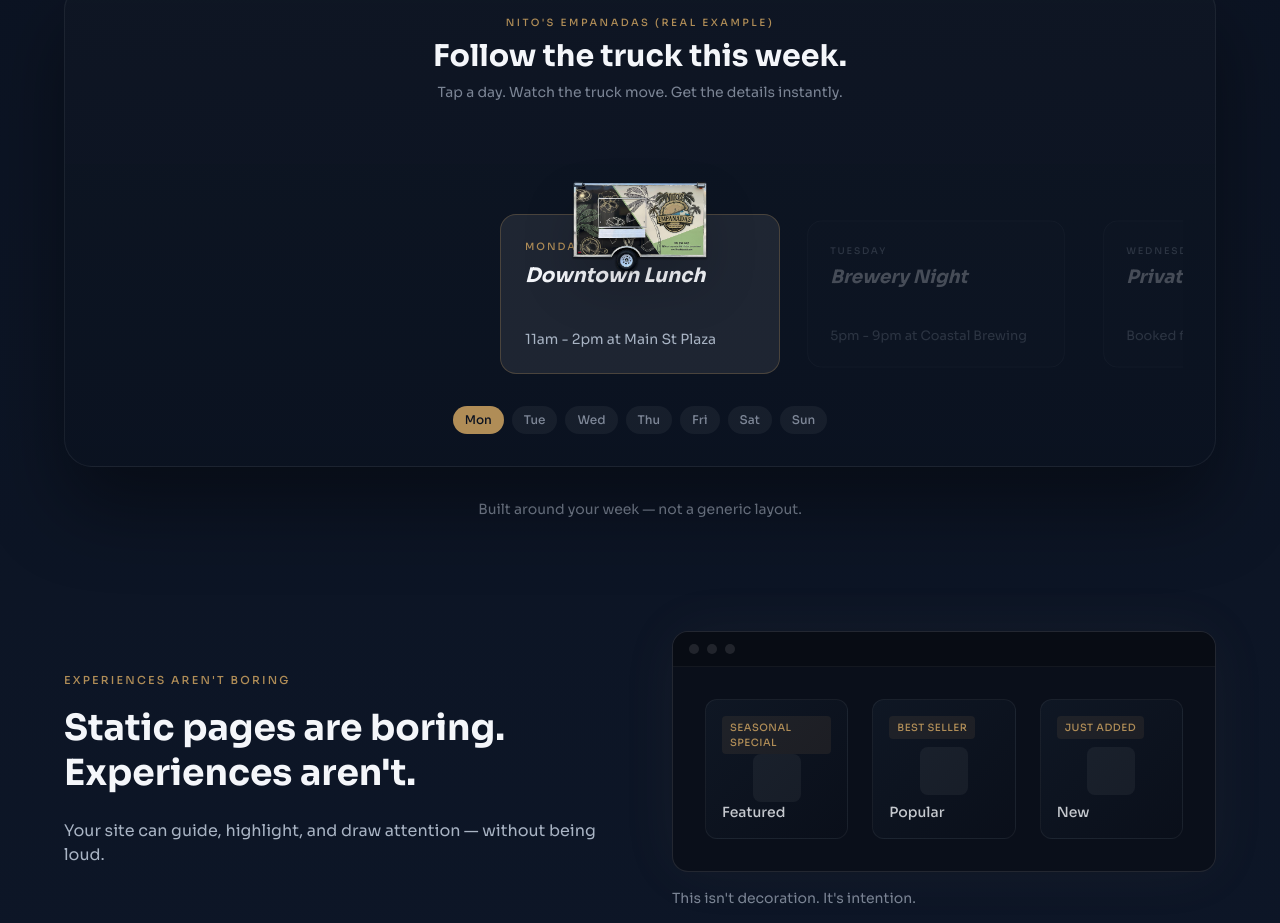
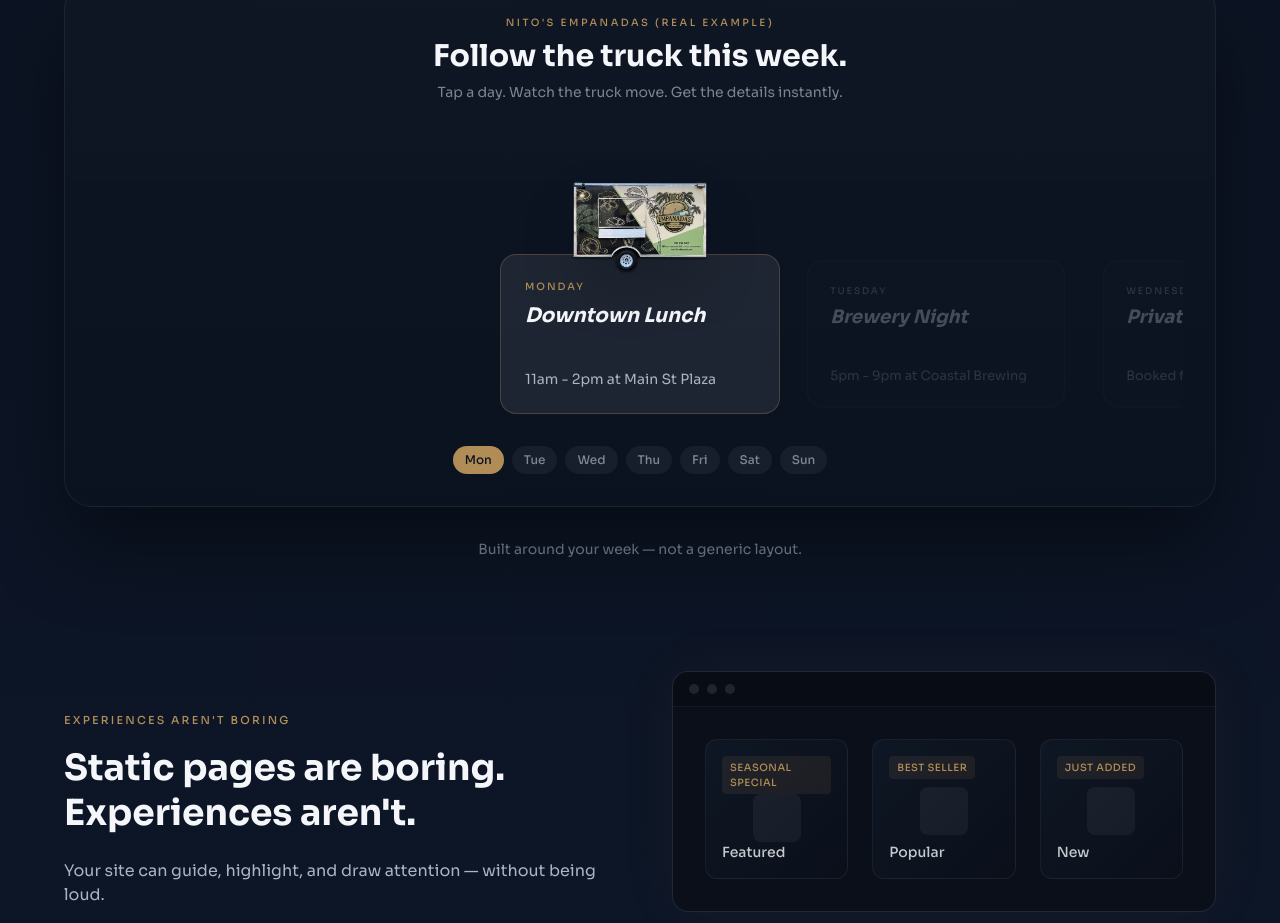
Before and after one commit to Dunzoai/shortlist-pass-hub, a Next.js app: page /digital in a window 1280 px wide. Shown: the part 2081-3004 px from the top of the page. Built offline with nearby package versions, Linux system fonts and the light colour scheme.

Commit message:
Push truck up - top-0 positioning with h-28 container and mb-4 gap before cards

```diff
--- a/src/components/FoodTruckTimeline.tsx
+++ b/src/components/FoodTruckTimeline.tsx
@@ -105,10 +105,10 @@ export function FoodTruckTimeline() {
           </p>
         </div>
 
-        {/* Truck sitting above cards */}
-        <div className="relative h-24 flex justify-center">
+        {/* Truck sitting above cards - pushed up 35% */}
+        <div className="relative h-28 flex justify-center mb-4">
           <motion.div
-            className="absolute"
+            className="absolute top-0"
             style={{ left: 0 }}
             animate={{ x: truckX - 80 }}
             transition={{
@@ -131,7 +131,7 @@ export function FoodTruckTimeline() {
         {/* Horizontal scrollable cards */}
         <div
           ref={scrollContainerRef}
-          className="flex gap-4 overflow-x-auto pb-4 snap-x snap-mandatory -mt-2"
+          className="flex gap-4 overflow-x-auto pb-4 snap-x snap-mandatory"
           style={{
             scrollbarWidth: "none",
             msOverflowStyle: "none",
```
